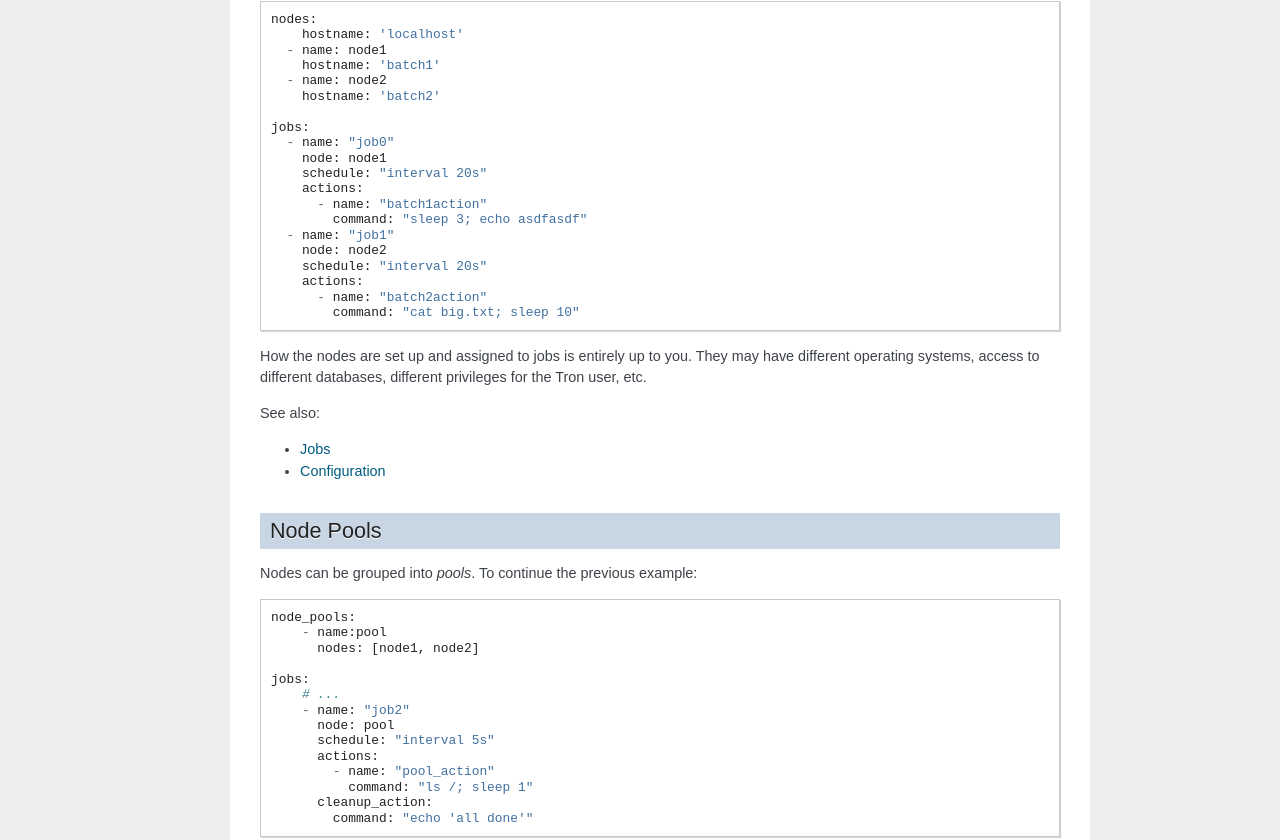
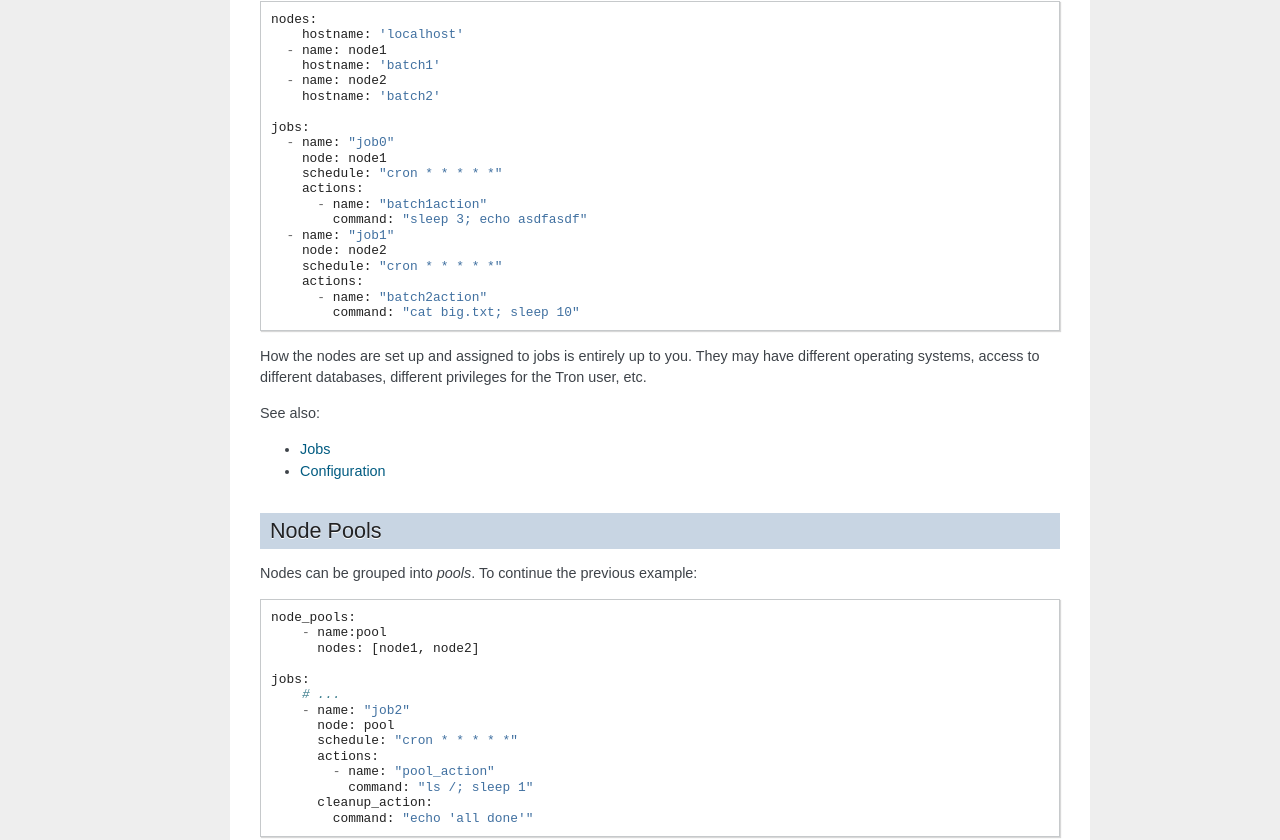
Before and after one commit to Yelp/Tron, a Sphinx documentation site: the page built from docs/overview.rst, in a window 1280 px wide. Shown: the part 640-1480 px from the top of the page. Built offline with Sphinx 7.4.7, drawn with Linux system fonts in a browser that asks for light colours.

Commit message:
removed interval scheduler from documentation

```diff
--- a/docs/config.rst
+++ b/docs/config.rst
@@ -31,7 +31,7 @@ Basic Example
     jobs:
       - name: "getting_node_info"
         node: local
-        schedule: "interval 10 mins"
+        schedule: "cron */10 * * * *"
         actions:
           - name: "uname"
             command: "uname -a"
--- a/docs/jobs.rst
+++ b/docs/jobs.rst
@@ -253,6 +253,7 @@ random time delta.
 
 Interval
 ^^^^^^^^
+.. deprecated:: 0.12.9.6
 
 Run the job every X seconds, minutes, hours, or days. The time expression
 is ``<interval> days|hours|minutes|seconds``, where the units can be
--- a/docs/overview.rst
+++ b/docs/overview.rst
@@ -45,13 +45,13 @@ each of which is responsible for a single job::
     jobs:
       - name: "job0"
         node: node1
-        schedule: "interval 20s"
+        schedule: "cron * * * * *"
         actions:
           - name: "batch1action"
             command: "sleep 3; echo asdfasdf"
       - name: "job1"
         node: node2
-        schedule: "interval 20s"
+        schedule: "cron * * * * *"
         actions:
           - name: "batch2action"
             command: "cat big.txt; sleep 10"
@@ -81,7 +81,7 @@ Nodes can be grouped into *pools*. To continue the previous example::
         # ...
         - name: "job2"
           node: pool
-          schedule: "interval 5s"
+          schedule: "cron * * * * *"
           actions:
             - name: "pool_action"
               command: "ls /; sleep 1"
--- a/docs/tron.yaml
+++ b/docs/tron.yaml
@@ -9,7 +9,7 @@ jobs:
     -
        name: "uptime_job"
        node: node0
-       schedule: "interval 10m"
+       schedule: "cron */10 * * * *"
        actions:
          - name: "uptimer"
            command: "uptime"
--- a/docs/tutorial.rst
+++ b/docs/tutorial.rst
@@ -74,7 +74,7 @@ file. Edit your file to be something like this::
     jobs:
       - name: "getting_node_info"
         node: local
-        schedule: "interval 10 mins"
+        schedule: "cron */10 * * * *"
         actions:
           - name: "uname"
             command: "uname -a"
```
